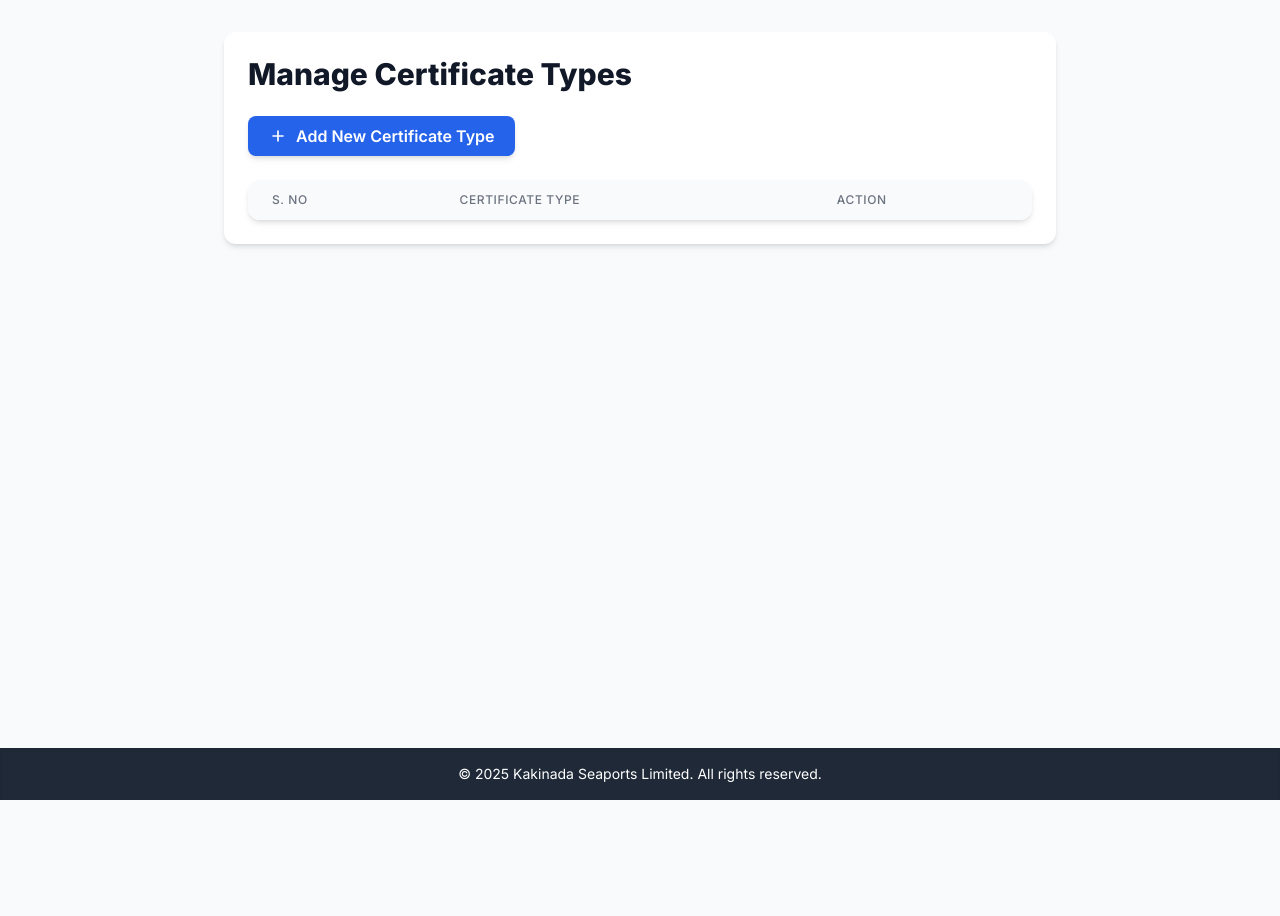
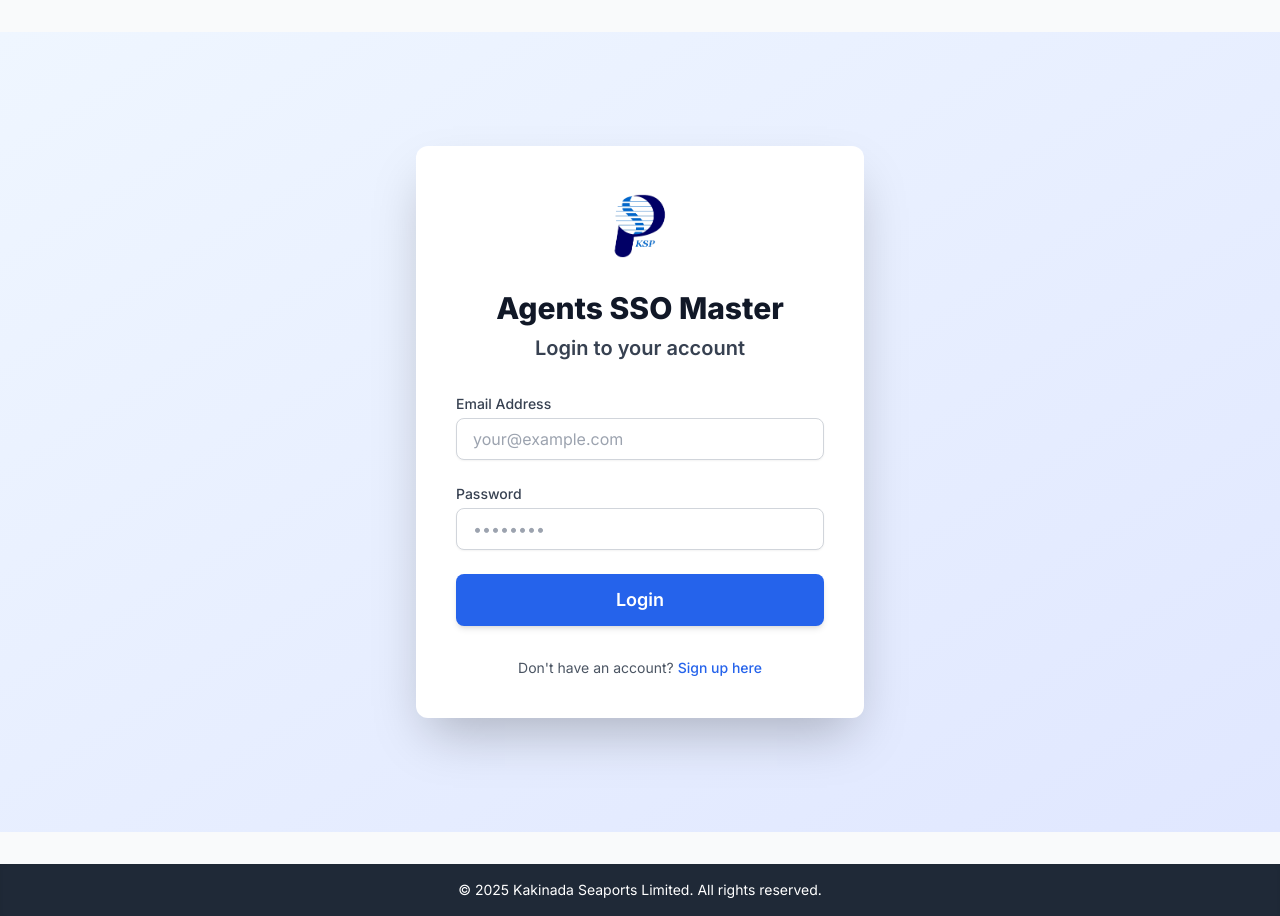
Before and after one commit to Ashmit12092000/certificatevalidator, a Flask app: page /login in a window 1280 px wide. Before the commit the page ends 800 px from the top, so only its background shows below. Run offline with Flask 3, Linux system fonts and the light colour scheme; lists and menus that the app fills with data are empty; some libraries are stand-ins or nearby versions.

Commit message:
Update login.html

```diff
--- a/templates/login.html
+++ b/templates/login.html
@@ -1,72 +1,50 @@
 {% extends "base.html" %}
-{% block title %}Manage Certificate Types{% endblock %}
+{% block title %}Login – Agents SSO Master{% endblock %}
+{% block content %}
+<div class="min-h-screen flex items-center justify-center bg-gradient-to-br from-blue-50 to-indigo-100 p-4">
+  <div class="bg-white p-8 sm:p-10 rounded-xl shadow-2xl w-full max-w-md transform transition-all duration-300 hover:scale-105">
+    <div class="flex justify-center mb-6">
+      <img src="{{ url_for('static', filename='logo.png') }}" alt="Kakinada Seaports Limited Logo" class="h-20 w-auto">
+    </div>
 
-{% block content %}
-<div class="max-w-4xl mx-auto px-4 sm:px-6 lg:px-8">
-    <div class="bg-white p-6 rounded-xl shadow-md mb-8">
-        <h1 class="text-3xl font-extrabold text-gray-900 mb-6">Manage Certificate Types</h1>
+    <h1 class="text-center text-3xl font-extrabold text-gray-900 mb-2">
+        Agents SSO Master
+    </h1>
+    <h2 class="text-center text-xl font-semibold text-gray-700 mb-8">Login to your account</h2>
 
-        <!-- Add Certificate Type Form Trigger -->
-        <button type="button" onclick="document.getElementById('addCertTypeModal').classList.remove('hidden')"
-                class="flex items-center px-5 py-2 bg-blue-600 text-white font-semibold rounded-lg shadow-md hover:bg-blue-700 transition duration-200 ease-in-out transform hover:scale-105 mb-6">
-            <svg class="w-5 h-5 mr-2" fill="none" stroke="currentColor" viewBox="0 0 24 24" xmlns="http://www.w3.org/2000/svg"><path stroke-linecap="round" stroke-linejoin="round" stroke-width="2" d="M12 6v6m0 0v6m0-6h6m-6 0H6"></path></svg>
-            Add New Certificate Type
-        </button>
+    {% with messages = get_flashed_messages(with_categories=true) %}
+      {% if messages %}
+        <div class="mb-6 space-y-3">
+          {% for category, msg in messages %}
+            <div class="p-3 rounded-lg text-sm font-medium
+              {{ 'bg-green-100 text-green-800 border border-green-200' if category == 'success' else 'bg-red-100 text-red-800 border border-red-200' }}">
+              {{ msg }}
+            </div>
+          {% endfor %}
+        </div>
+      {% endif %}
+    {% endwith %}
 
-        <!-- Certificate Type Table -->
-        <div class="bg-white rounded-xl shadow-md overflow-hidden">
-            <table class="min-w-full divide-y divide-gray-200">
-                <thead class="bg-gray-50">
-                    <tr>
-                        <th scope="col" class="px-6 py-3 text-left text-xs font-medium text-gray-500 uppercase tracking-wider">S. No</th>
-                        <th scope="col" class="px-6 py-3 text-left text-xs font-medium text-gray-500 uppercase tracking-wider">Certificate Type</th>
-                        <th scope="col" class="px-6 py-3 text-left text-xs font-medium text-gray-500 uppercase tracking-wider">Action</th>
-                    </tr>
-                </thead>
-                <tbody class="bg-white divide-y divide-gray-200">
-                    {% for cert in cert_types %}
-                    <tr class="hover:bg-gray-50 transition duration-150 ease-in-out">
-                        <td class="px-6 py-4 whitespace-nowrap text-sm font-medium text-gray-900">{{ loop.index }}</td>
-                        <td class="px-6 py-4 whitespace-nowrap text-sm text-gray-700">{{ cert['name'] }}</td>
-                        <td class="px-6 py-4 whitespace-nowrap text-sm">
-                            <form method="POST" action="{{ url_for('delete_certificate_type') }}" onsubmit="return confirm('Are you sure you want to delete this certificate type? This will also remove all associated certificates if it is an auto-detected type.')">
-                                <input type="hidden" name="name" value="{{ cert['name'] }}">
-                                <input type="hidden" name="source" value="{{ cert['source'] }}">
-                                <button type="submit" class="text-red-600 hover:text-red-800 font-medium transition duration-200">
-                                    Delete
-                                </button>
-                            </form>
-                        </td>
-                    </tr>
-                    {% endfor %}
-                </tbody>
-            </table>
-        </div>
-    </div>
-</div>
+    <form action="{{ url_for('login') }}" method="POST" class="space-y-6">
+      <div>
+        <label for="email" class="block text-sm font-medium text-gray-700 mb-1">Email Address</label>
+        <input type="email" name="email" id="email" placeholder="your@example.com" required
+               class="w-full px-4 py-2 border border-gray-300 rounded-lg shadow-sm focus:ring-blue-500 focus:border-blue-500 transition duration-150 ease-in-out"/>
+      </div>
+      <div>
+        <label for="password" class="block text-sm font-medium text-gray-700 mb-1">Password</label>
+        <input type="password" name="password" id="password" placeholder="••••••••" required
+               class="w-full px-4 py-2 border border-gray-300 rounded-lg shadow-sm focus:ring-blue-500 focus:border-blue-500 transition duration-150 ease-in-out"/>
+      </div>
 
-<!-- Add Certificate Type Modal (renamed from addCertModal to avoid conflict with dashboard modal) -->
-<div id="addCertTypeModal" class="fixed inset-0 bg-black bg-opacity-50 flex items-center justify-center hidden z-50 p-4">
-    <div class="bg-white rounded-xl shadow-2xl p-8 w-full max-w-md transform transition-all duration-300 scale-100 opacity-100">
-      <h2 class="text-2xl font-bold text-gray-900 mb-6">Add New Certificate Type</h2>
-      <form action="/add-cert-type" method="POST" class="space-y-5">
-        <div>
-          <label for="cert_name" class="block text-sm font-medium text-gray-700 mb-1">Certificate Name</label>
-          <input type="text" name="cert_name" id="cert_name" placeholder="e.g., C&F Agent" required
-                 class="w-full px-4 py-2 border border-gray-300 rounded-lg shadow-sm focus:outline-none focus:ring-blue-500 focus:border-blue-500 transition duration-150"/>
-        </div>
-        <div class="flex justify-end space-x-3">
-          <button type="button"
-                  onclick="document.getElementById('addCertTypeModal').classList.add('hidden')"
-                  class="px-5 py-2 rounded-lg border border-gray-300 text-gray-700 font-semibold hover:bg-gray-100 transition duration-200">
-            Cancel
-          </button>
-          <button type="submit"
-                  class="px-5 py-2 bg-blue-600 text-white font-semibold rounded-lg shadow-md hover:bg-blue-700 transition duration-200">
-            Add Type
-          </button>
-        </div>
-      </form>
-    </div>
+      <button type="submit" class="w-full bg-blue-600 text-white py-3 px-4 rounded-lg font-semibold text-lg shadow-md hover:bg-blue-700 transition duration-200 ease-in-out transform hover:scale-105">
+        Login
+      </button>
+    </form>
+
+    <p class="mt-8 text-center text-sm text-gray-600">
+      Don't have an account? <a href="{{ url_for('signup') }}" class="text-blue-600 hover:text-blue-800 font-medium transition duration-200">Sign up here</a>
+    </p>
+  </div>
 </div>
 {% endblock %}
```
